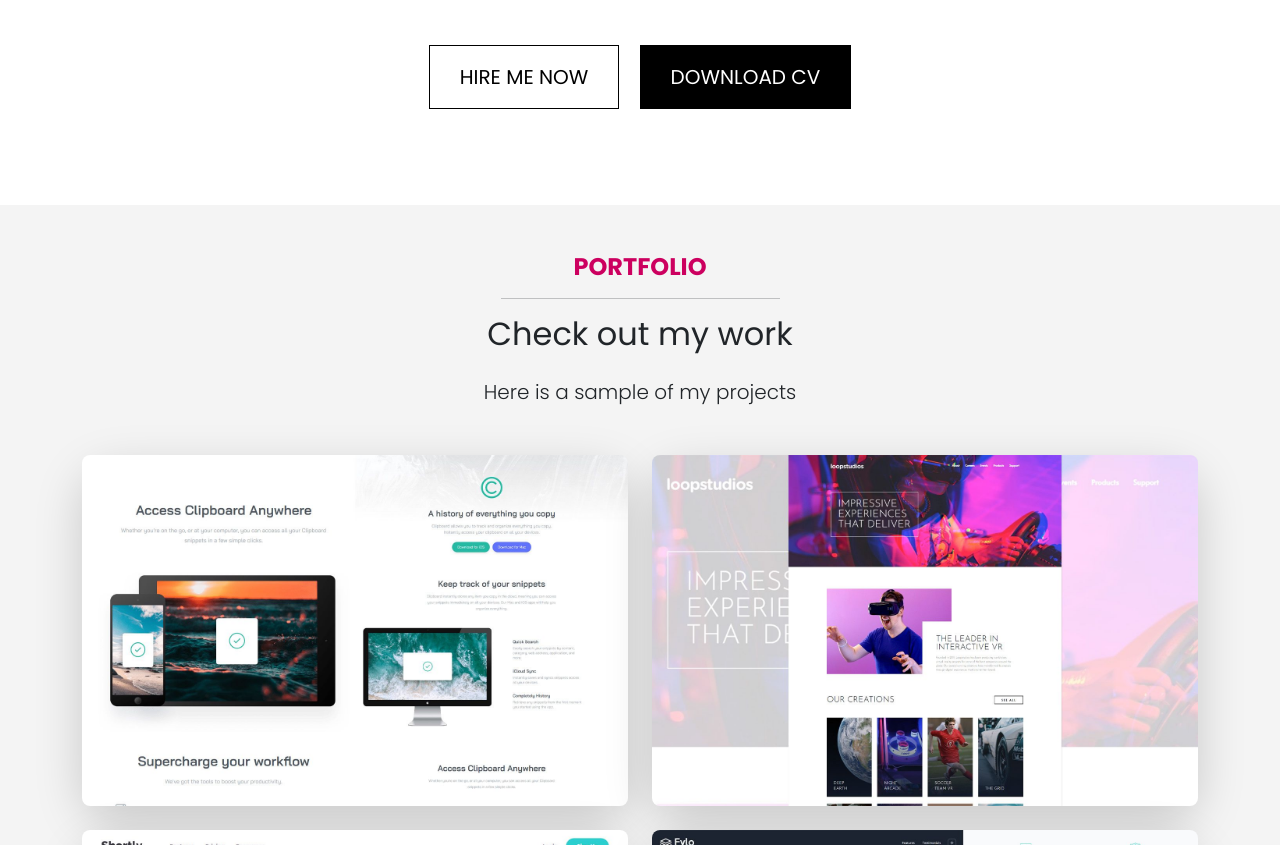
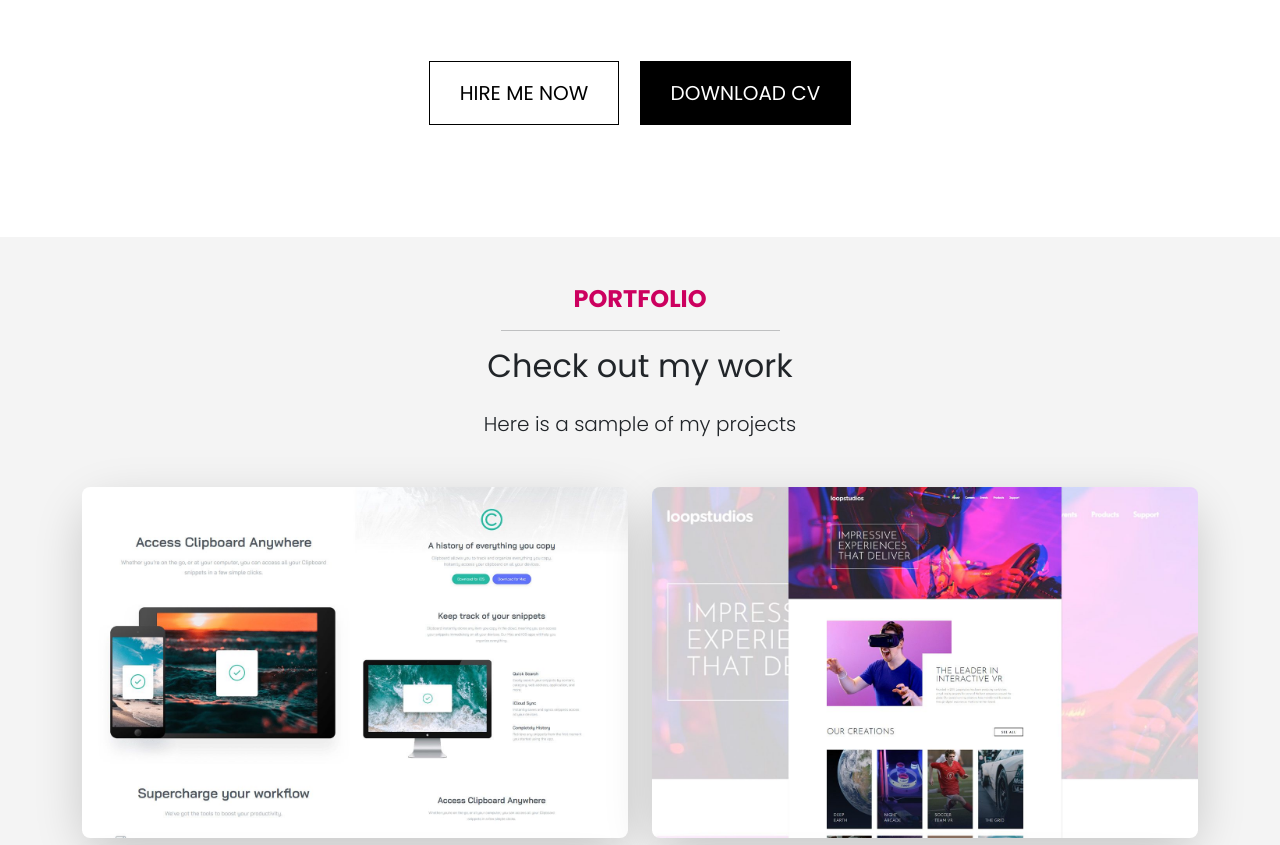
Before and after one commit to onlyRaghav/Raghav-portfolio-site, a website: page index.html in a window 1280 px wide. Shown: the part 1964-2809 px from the top of the page. Drawn offline with nearby package versions, Linux system fonts and the light colour scheme; files that its build step writes are made by us from their sources.

Commit message:
button alignment and styleshout section fixed

```diff
--- a/index.html
+++ b/index.html
@@ -205,10 +205,10 @@
           <div class="col-12 text-center">
             <a
               href="#"
-              class="btn btn-outline-dark btn-lg text-uppercase py-3 mx-2"
+              class="btn btn-outline-dark btn-lg text-uppercase py-3 mx-2 my-3"
               >Hire Me NOw</a
             >
-            <a href="#" class="btn btn-dark btn-lg text-uppercase py-3 mx-2"
+            <a href="#" class="btn btn-dark btn-lg text-uppercase py-3 mx-2 my-3"
               >Download CV</a
             >
           </div>
--- a/scss/styles.scss
+++ b/scss/styles.scss
@@ -87,4 +87,7 @@
         margin-bottom: 20px !important;
         padding-bottom: 20px !important;
     }
+    .styleshout{
+        padding: 50px 25px !important;
+    }
 }
```
